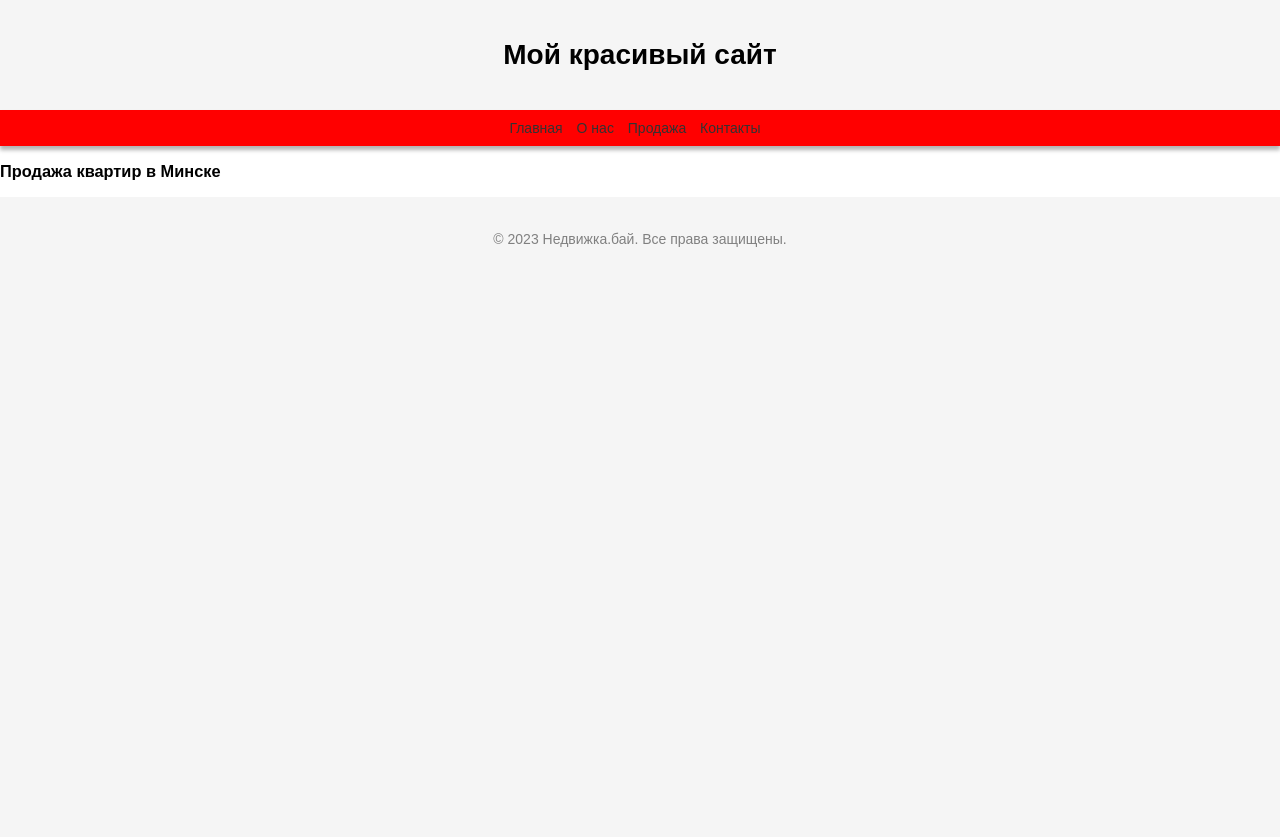
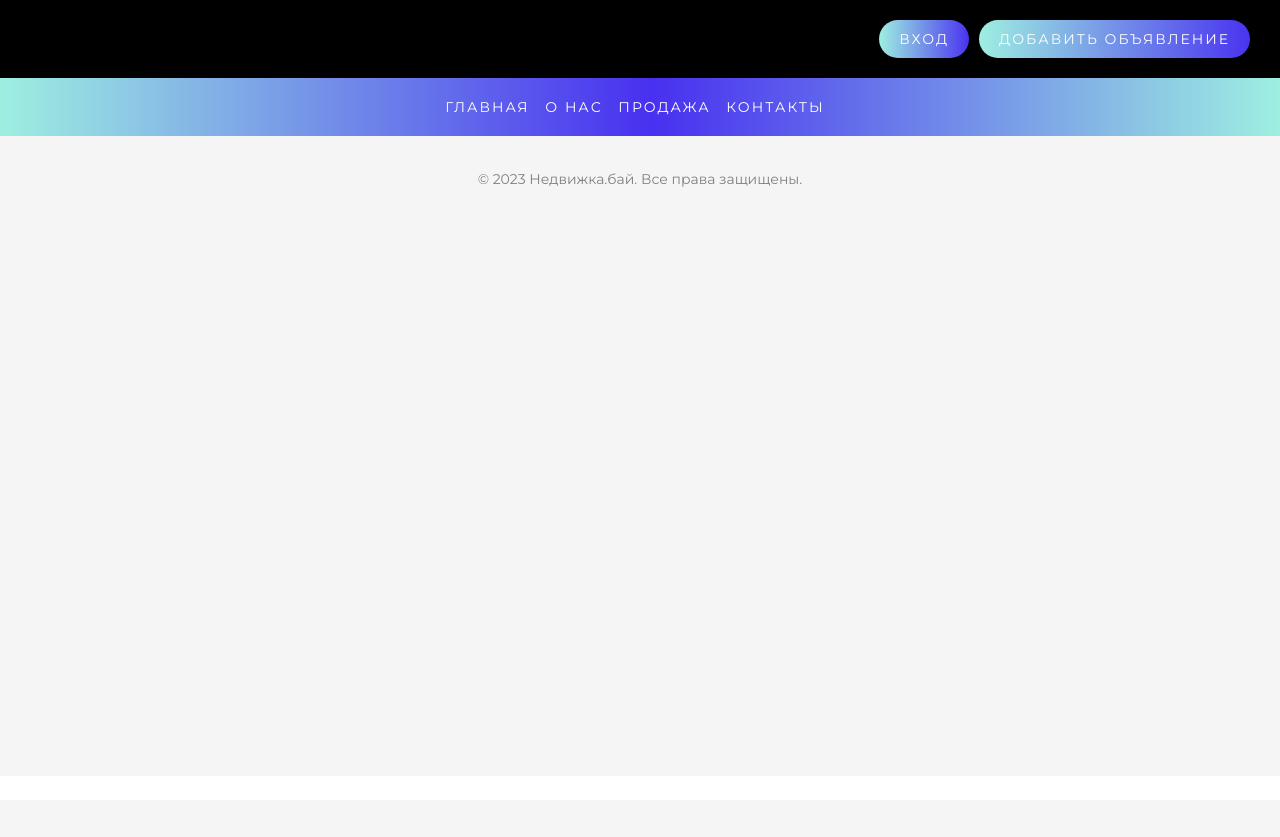
Before and after one commit to yahoryakubovich/Nedvizhka.by, a Django app: page /sale/flat/ in a window 1280 px wide. After the commit the page ends 187 px from the top, so only its background shows below. Run offline with Django 4.2, Linux system fonts and the light colour scheme; data that the repository does not hold is empty.

Commit message:
Вёрстка, кнопки, навбар и хеадер

```diff
--- a/nedvizhka/nedvizhka/urls.py
+++ b/nedvizhka/nedvizhka/urls.py
@@ -19,7 +19,7 @@ from django.urls import path, include
 from .views import *
 
 urlpatterns = [
-    path('', index, name="nedvizhka"),
+    path('', TemplateView.as_view(template_name="nedvizhka.html"), name="nedvizhka"),
     path('admin/', admin.site.urls),
     path('sale/', include("sale.urls"))
 ]
--- a/nedvizhka/nedvizhka/views.py
+++ b/nedvizhka/nedvizhka/views.py
@@ -1,5 +1 @@
-from django.http import HttpResponse
-
-
-def index(request):
-    return HttpResponse("<a href='http://127.0.0.1:8000/sale/flat/'>Продам гараж жак фреско </a>")
+from django.views.generic import TemplateView
--- a/nedvizhka/sale/static/css/styles.css
+++ b/nedvizhka/sale/static/css/styles.css
@@ -1,20 +1,48 @@
 body {
     font-size: 14px;
-    font-family: sans-serif;
+    font-family: 'Montserrat', sans-serif;
     margin: 0;
     background-color: white;
 }
 
 header {
-    background-color: whitesmoke;
+    background-color: black;
     padding: 20px;
-    text-align: center;
+    display: flex;
+    justify-content: space-between;
+    align-items: center;
+}
+
+.header-buttons {
+    display: flex;
+    margin-left: auto;
+}
+
+header a {
+    display: inline-block;
+    background-image: linear-gradient(to right, #9EEFE1 0%, #4830F0 51%, #9EEFE1 100%);
+    color: white;
+    padding: 10px 20px;
+    text-decoration: none;
+    text-transform: uppercase;
+    letter-spacing: 2px;
+    border-radius: 50px;
+    font-size: 14px;
+    margin-right: 10px;
+    background-size: 200% auto;
+    box-shadow: 0 0 20px rgba(0, 0, 0, .1);
+    transition: .5s;
+}
+
+header a:hover {
+    background-position: right center;
 }
 
 nav {
-    background-color: red;
-    padding: 10px;
-    box-shadow: 0 4px 4px rgba(0, 0, 0, 0.3);
+    background-image: linear-gradient(to right, #9EEFE1 0%, #4830F0 51%, #9EEFE1 100%);
+    text-transform: uppercase;
+    letter-spacing: 2px;
+    padding: 20px;
     margin: 0;
 }
 
@@ -32,11 +60,11 @@ nav li {
 
 nav a {
     text-decoration: none;
-    color: #333;
+    color: white;
 }
 
 nav a:hover {
-    color: #666;
+    color: #9EEFE1;
 }
 
 footer {
--- a/nedvizhka/sale/templates/base.html
+++ b/nedvizhka/sale/templates/base.html
@@ -4,11 +4,17 @@
 <head>
     <meta charset="UTF-8">
     <title>{% block title %} Title {% endblock %} </title>
-    <link rel="stylesheet" href="{% static "/css/styles.css" %}" />
+    <link rel="stylesheet" href="{% static "/css/styles.css" %}">
+    <link rel="preconnect" href="https://fonts.googleapis.com">
+    <link rel="preconnect" href="https://fonts.gstatic.com" crossorigin>
+    <link href="https://fonts.googleapis.com/css2?family=Montserrat&display=swap" rel="stylesheet">
 </head>
 <body>
 <header>
-    <h1>Мой красивый сайт</h1>
+    <div class="header-buttons">
+        <a href="http://127.0.0.1:8000/admin/" class="login-button">Вход</a>
+        <a href="#" class="add-listing-button">Добавить объявление</a>
+    </div>
 </header>
 <nav>
     <ul>
--- a/nedvizhka/sale/templates/flat.html
+++ b/nedvizhka/sale/templates/flat.html
@@ -1,13 +1,12 @@
 {% extends "base.html" %}
 {% block title %} Недвижка.бай: купить квартиру {% endblock %}
 {% block content %}
-    <h3><b>Продажа квартир в Минске</b></h3>
     <div class="container">
         {% for flat in flat_list %}
             <div class="product-card">
                 <img src="#" alt="Фото товара">
                 <div class="product-details">
-                    <h2>{{ flat.title }}</h2>
+                    <a href="{{ flat.id }}"><h2>{{ flat.title }}</h2></a>
                     <h2>{{ flat.address }}</h2>
                     <h2>Общая площадь: {{ flat.total_area }} м&sup2;</h2>
                     <h2>${{ flat.price }}</h2>
--- a/nedvizhka/sale/templates/flatdetailview.html
+++ b/nedvizhka/sale/templates/flatdetailview.html
@@ -5,10 +5,10 @@
         <div class="product-card">
             <img src="#" alt="Фото товара">
             <div class="product-details">
-                <p>{{ flat.title }}</p>
-                <p>Адресс: {{ flat.address }}</p>
+                <a>{{ flat.title }}</a>
+                <p>Адрес: {{ flat.address }}</p>
                 <p>Общая площадь: {{ flat.total_area }} м&sup2;</p>
-                <p>${{ flat.price }}</p>
+                <p>Цена: ${{ flat.price }}</p>
             </div>
         </div>
     <p>{{ flat.description }}</p>
--- /dev/null
+++ b/nedvizhka/sale/templates/nedvizhka.html
@@ -0,0 +1,2 @@
+{% extends "base.html" %}
+{% block title %} Недвижка.бай: купить квартиру {% endblock %}
```
Also changed, not shown: other parts of nedvizhka/sale/static/css/styles.css (+23 -7 lines).
